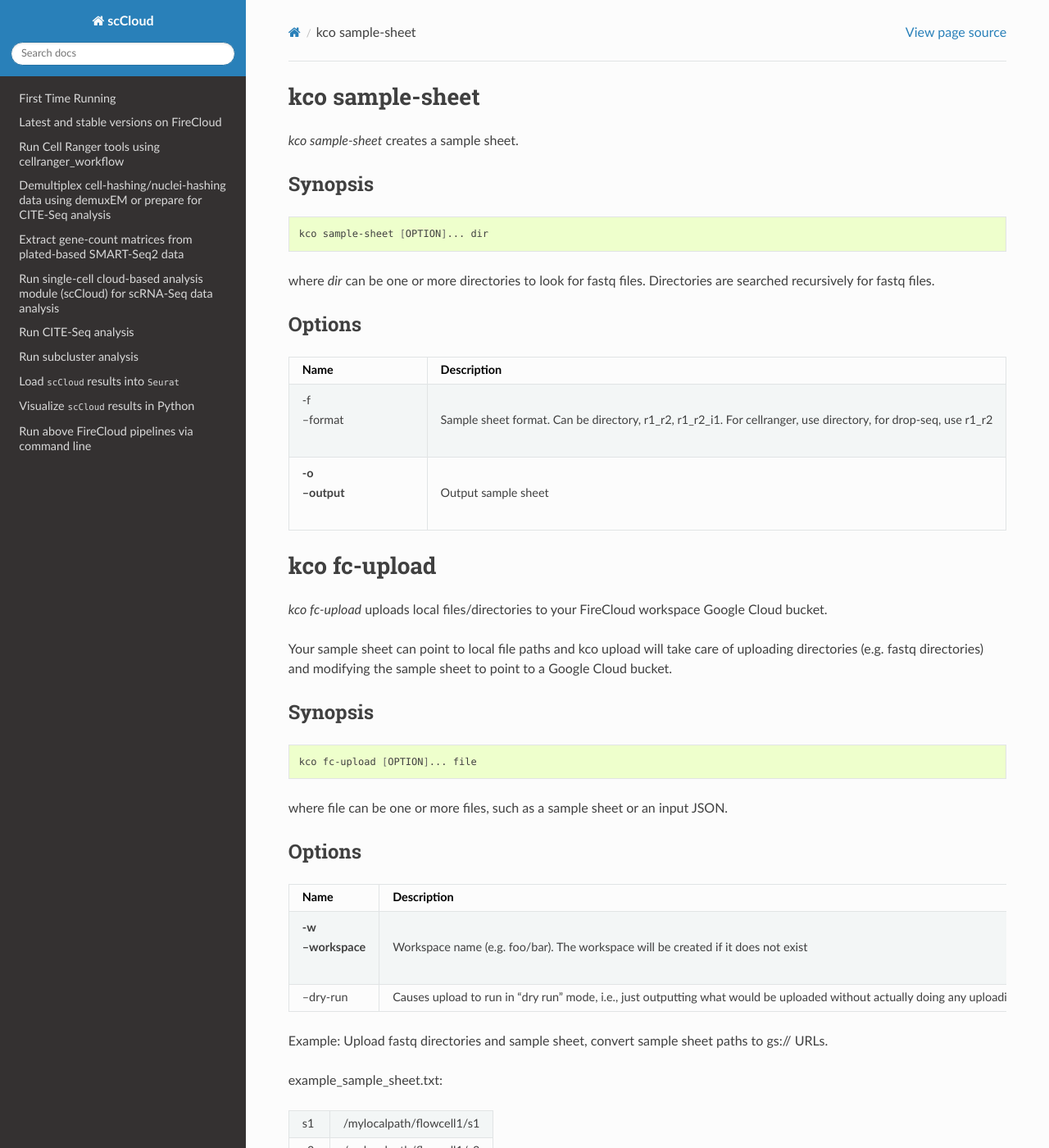
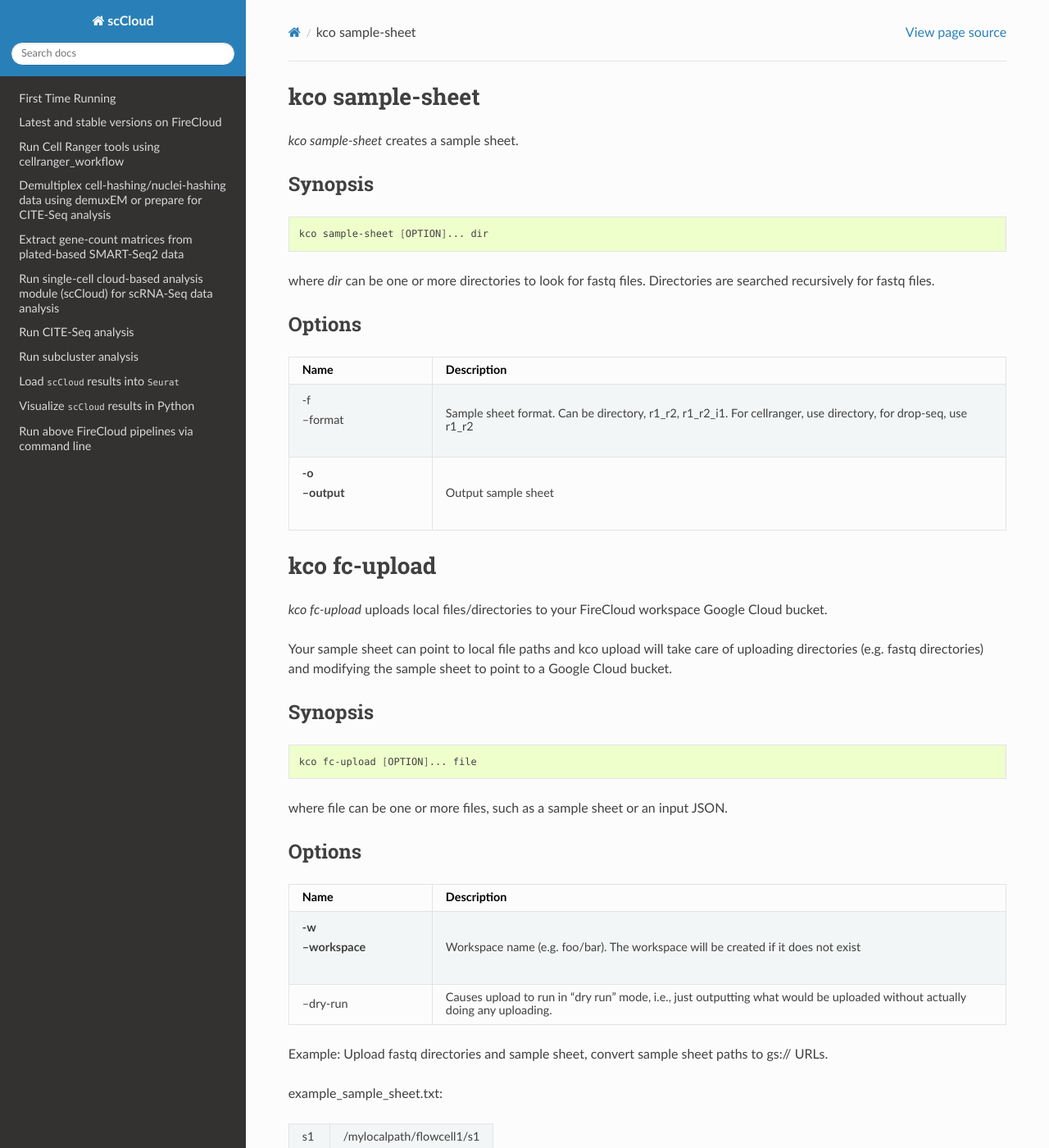
Before and after one commit to lilab-bcb/cumulus, a Sphinx documentation site: the page built from docs/kco_tool_doc.rst, in a window 1280 px wide and 1400 px high. Shown: the whole window at 82% size. Built offline with Sphinx 7.4.7 and the Read the Docs theme 2.0.0, drawn with Linux system fonts in a browser that asks for light colours.

Commit message:
made tables responsive

```diff
--- a/docs/_static/my_theme.css
+++ b/docs/_static/my_theme.css
@@ -1,3 +1,13 @@
 .wy-nav-content {
     max-width: none;
 }
+
+.wy-table-responsive table td, .wy-table-responsive table th {
+    white-space: normal;
+}
+
+.wy-table-responsive {
+    margin-bottom: 24px;
+    max-width: 100%;
+    overflow: visible;
+}
```
